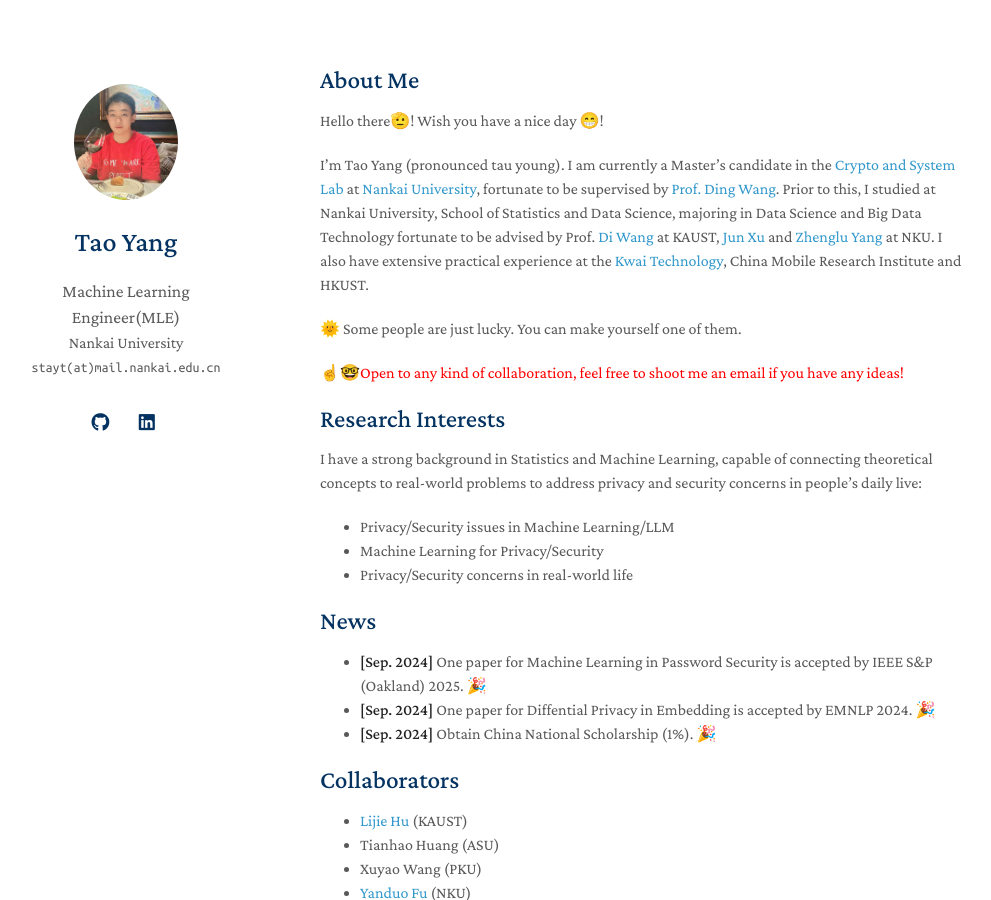
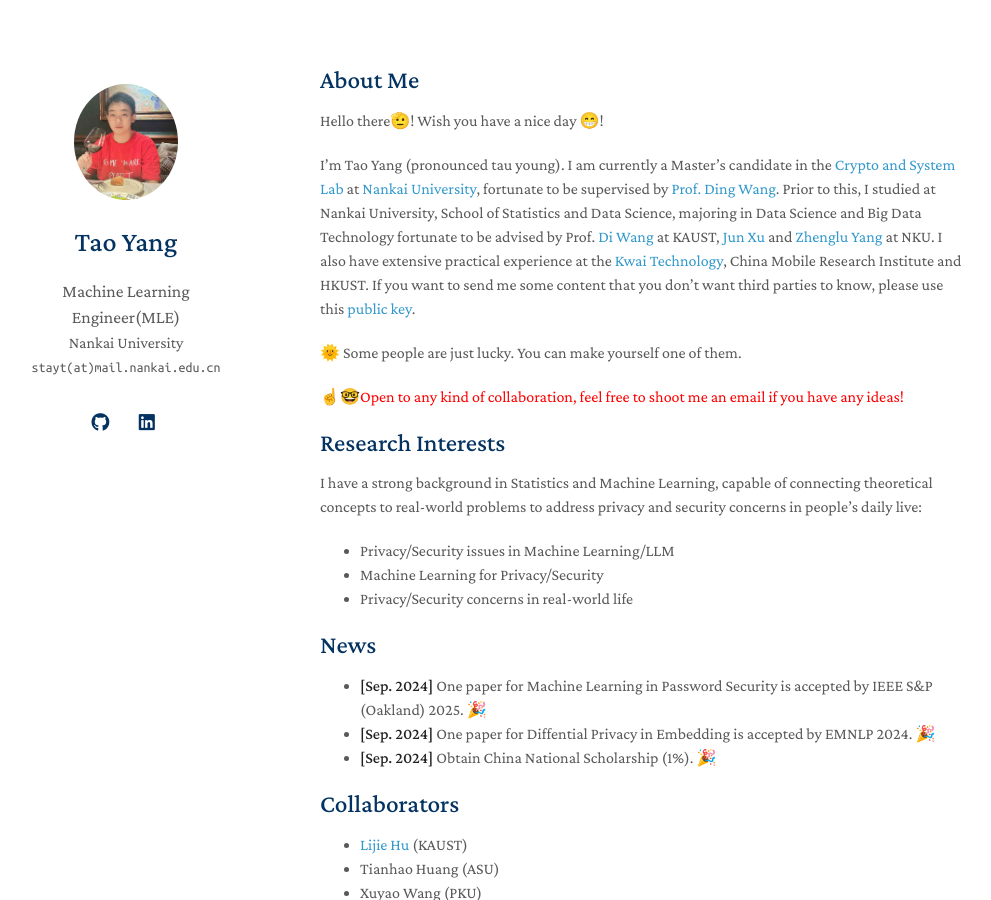
Before and after one commit to stayt1/stayt1.github.io, a Jekyll site: the page built from index.md, in a window 1280 px wide and 900 px high. Shown: the whole window, without its empty margins (150-1141 px from the left). Built offline with Jekyll 4.4.1, drawn with Linux system fonts in a browser that asks for light colours; a style sheet for code colours, icons or effects is not loaded; our own code applies the rules of GitHub Pages for plain Markdown files.

Commit message:
Update index.md

```diff
--- a/index.md
+++ b/index.md
@@ -6,7 +6,7 @@
 
 Hello there🫡! Wish you have a nice day 😁!
 
-I'm Tao Yang (pronounced tau young). I am currently a Master's candidate in the [Crypto and System Lab](https://github.com/CSSLabNKU) at [Nankai University](https://www.nankai.edu.cn/), fortunate to be supervised by [Prof. Ding Wang](http://wangdingg.weebly.com/). Prior to this, I studied at Nankai University, School of Statistics and Data Science, majoring in Data Science and Big Data Technology fortunate to be advised by Prof. [Di Wang](https://shao3wangdi.github.io/) at KAUST, [Jun Xu](https://csjunxu.github.io/) and [Zhenglu Yang](https://bigdata.nankai.edu.cn/yangzl/list.htm) at NKU. I also have extensive practical experience at the [Kwai Technology](https://www.kwai.com/), China Mobile Research Institute and HKUST.
+I'm Tao Yang (pronounced tau young). I am currently a Master's candidate in the [Crypto and System Lab](https://github.com/CSSLabNKU) at [Nankai University](https://www.nankai.edu.cn/), fortunate to be supervised by [Prof. Ding Wang](http://wangdingg.weebly.com/). Prior to this, I studied at Nankai University, School of Statistics and Data Science, majoring in Data Science and Big Data Technology fortunate to be advised by Prof. [Di Wang](https://shao3wangdi.github.io/) at KAUST, [Jun Xu](https://csjunxu.github.io/) and [Zhenglu Yang](https://bigdata.nankai.edu.cn/yangzl/list.htm) at NKU. I also have extensive practical experience at the [Kwai Technology](https://www.kwai.com/), China Mobile Research Institute and HKUST. If you want to send me some content that you don't want third parties to know, please use this [public key](https://stayt1.github.io/assets/files/public_key.txt).
 
 🌞 Some people are just lucky. You can make yourself one of them.
 <p style="color: red;">☝🤓Open to any kind of collaboration, feel free to shoot me an email if you have any ideas!</p>
```
